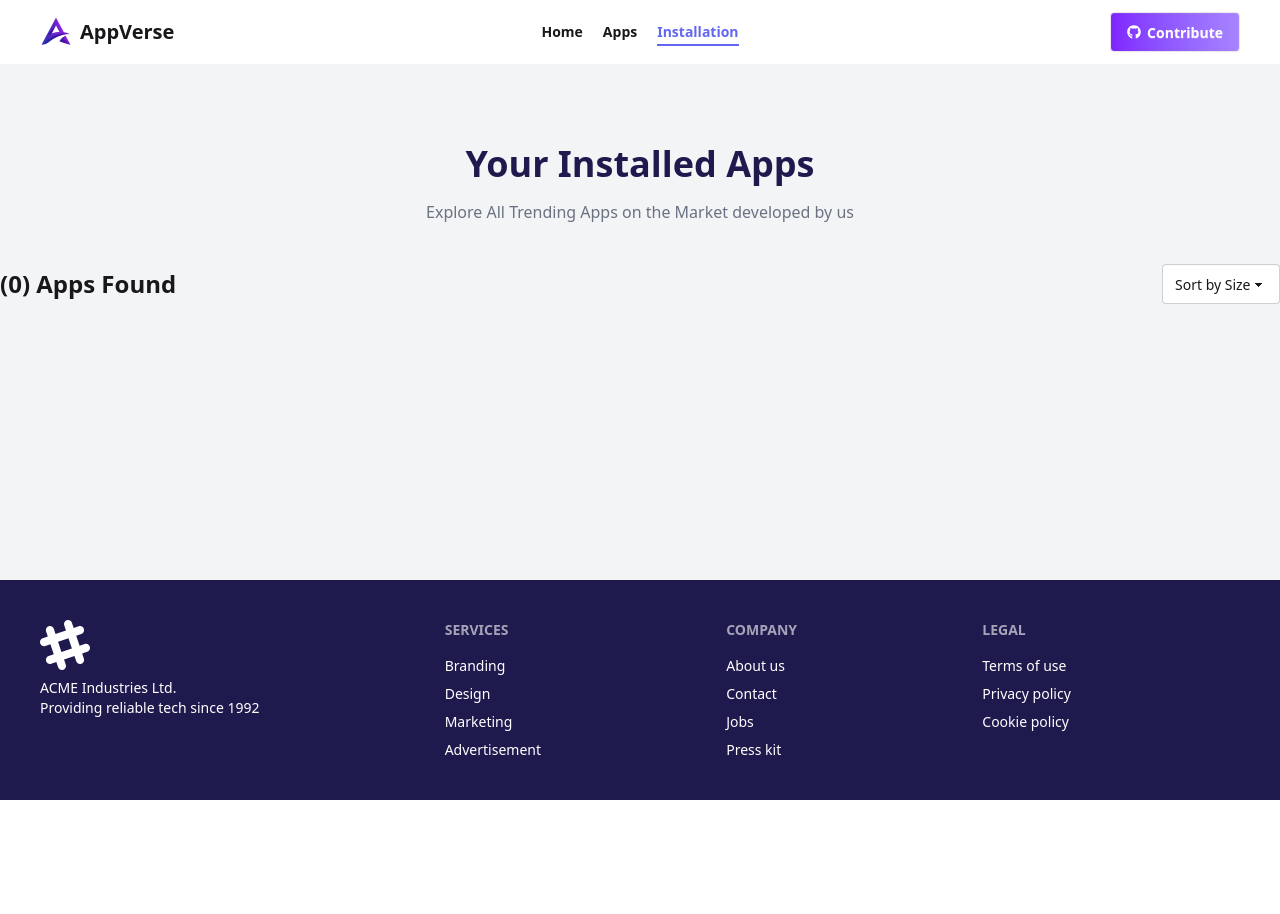
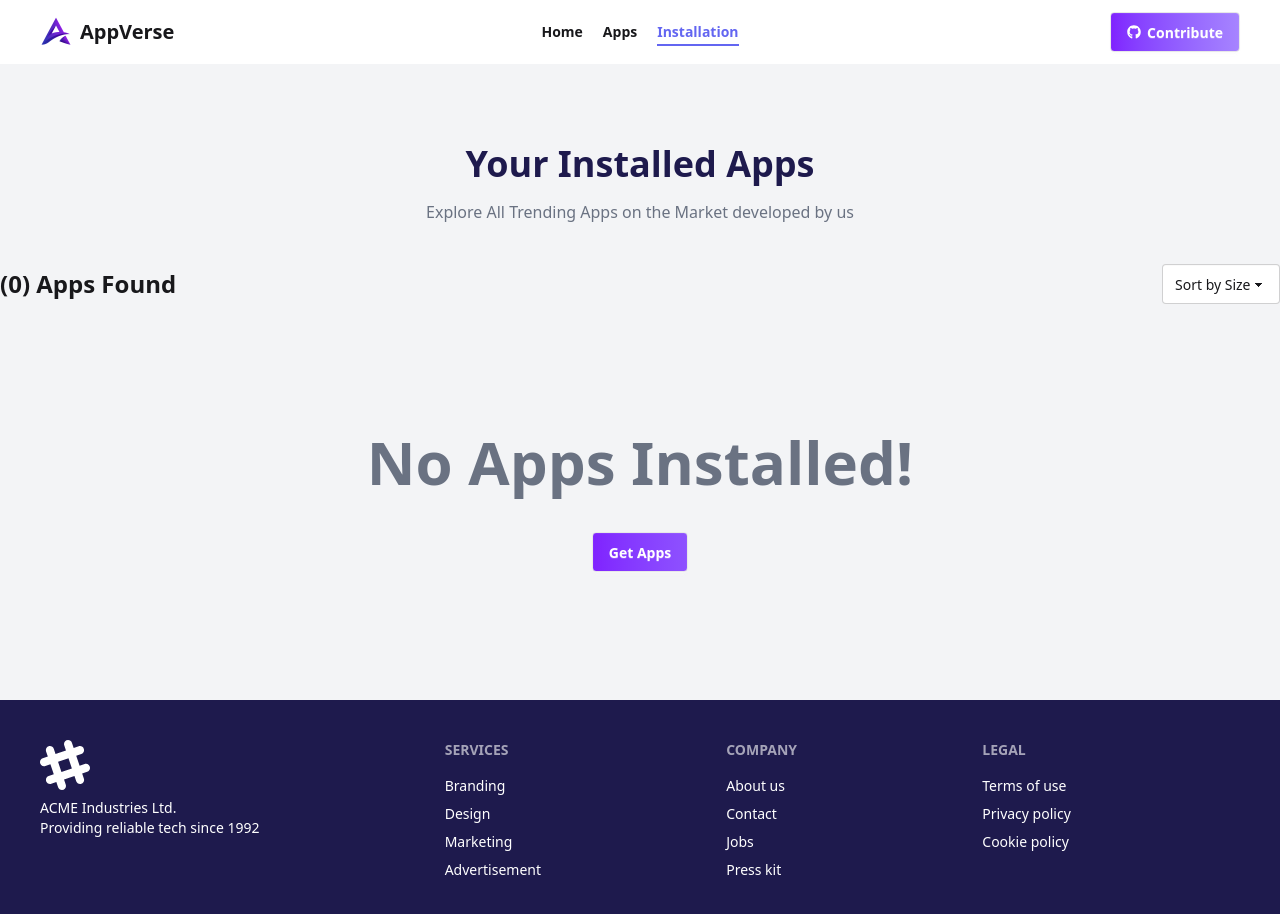
Before and after one commit to itzakio/app-verse, a React (Vite) app: page /installation in a window 1280 px wide. Shown: the top 914 px of the page. Before the commit the page ends 800 px from the top, so only its background shows below. Built offline with nearby package versions, Linux system fonts and the light colour scheme.

Commit message:
toast added

```diff
--- a/package.json
+++ b/package.json
@@ -16,6 +16,7 @@
     "millify": "^6.1.0",
     "react": "^18.2.0",
     "react-dom": "^18.2.0",
+    "react-hot-toast": "^2.6.0",
     "react-icons": "^5.5.0",
     "react-router": "^7.9.3",
     "recharts": "^3.2.1",
--- /dev/null
+++ b/src/Components/Error/NoAppInstalled.jsx
@@ -0,0 +1,13 @@
+import React from 'react';
+import { Link } from 'react-router';
+
+const NoAppInstalled = ({setSearch}) => {
+    return (
+        <div className='text-center space-y-10 my-32 col-span-full'>
+            <h2 className='text-2xl md:text-4xl lg:text-5xl xl:text-6xl font-semibold text-gray-500'>No Apps Installed!</h2>
+            <Link to="/apps"  className='btn bg-linear-to-r from-violet-600 to-violet-500 text-white'>Get Apps</Link>
+        </div>
+    );
+};
+
+export default NoAppInstalled;
--- a/src/Components/InstalledAppCard.jsx
+++ b/src/Components/InstalledAppCard.jsx
@@ -1,5 +1,4 @@
 import millify from 'millify';
-import React from 'react';
 import { FaStar } from 'react-icons/fa';
 import { FiDownload } from 'react-icons/fi';
 
--- a/src/Layouts/RootLayout.jsx
+++ b/src/Layouts/RootLayout.jsx
@@ -3,32 +3,30 @@ import { Outlet, useLocation } from "react-router";
 import Footer from "../Components/Footer";
 import { useEffect, useState } from "react";
 import LoadingSpinner from "../Components/LoadingSpinner";
-
+import { Toaster } from "react-hot-toast";
 
 const RootLayout = () => {
-    const location = useLocation();
-    const [loading, setLoading] = useState(false)
+  const location = useLocation();
+  const [loading, setLoading] = useState(false);
 
-    useEffect(()=>{
-      setLoading(true)
+  useEffect(() => {
+    setLoading(true);
 
-      const timer = setTimeout(() => setLoading(false),500);
+    const timer = setTimeout(() => setLoading(false), 500);
 
-      return () => clearTimeout(timer)
-    },[location])
+    return () => clearTimeout(timer);
+  }, [location]);
 
-    if(loading) return(
-      <LoadingSpinner/>
-    )
-
+  if (loading) return <LoadingSpinner />;
 
   return (
     <div className="flex flex-col min-h-screen">
       <Navbar />
-      <main className="flex-1 bg-gray-100" >
+      <main className="flex-1 bg-gray-100">
         <Outlet />
       </main>
       <Footer />
+      <Toaster position="top-center" reverseOrder={false} />
     </div>
   );
 };
--- a/src/Pages/AppDetails.jsx
+++ b/src/Pages/AppDetails.jsx
@@ -8,6 +8,7 @@ import reviewIcon from "../assets/icon-review.png";
 import AppBarChart from "../Components/AppBarChart";
 import AppNotFound from "../Components/Error/AppNotFound";
 import { loadApps, updateAppList } from "../Utility/LocalStoreage";
+import toast from "react-hot-toast";
 
 const AppDetails = () => {
   const { id } = useParams();
@@ -39,7 +40,7 @@ const AppDetails = () => {
 
 
   const installedHandler = () =>{
-    alert("app Installed")
+    toast.success(`${title} Successfully Installed!`)
     updateAppList(appDetails)
     setIsInstalled(true);
   }
--- a/src/Pages/Installation.jsx
+++ b/src/Pages/Installation.jsx
@@ -1,6 +1,8 @@
 import React, { useEffect, useState } from "react";
 import InstalledAppCard from "../Components/InstalledAppCard";
 import { uninstallApps } from "../Utility/LocalStoreage";
+import toast from "react-hot-toast";
+import NoAppInstalled from "../Components/Error/NoAppInstalled";
 
 const Installation = () => {
   const [sortOrder, setSortOrder] = useState("none");
@@ -26,7 +28,7 @@ const Installation = () => {
     uninstallApps(id);
 
     setAppList((prv) => prv.filter((p) => p.id !== id));
-    alert(`${title} Uninstall Suessfully`)
+    toast.success(`${title} Successfully Uninstalled!`)
   };
 
   return (
@@ -53,12 +55,13 @@ const Installation = () => {
       </div>
 
       <div className="my-10 space-y-4">
-        {sortedApps.map((app) => (
+        {sortedApps.length === 0? <NoAppInstalled/>:(
+        sortedApps.map((app) => (
           <InstalledAppCard
             key={app.id}
             app={app}
             uninstallHandler={uninstallHandler}
-          />
+          />)
         ))}
       </div>
     </div>
```
Also changed, not shown: 1 other file (tests, documents, lock files or other folders).
